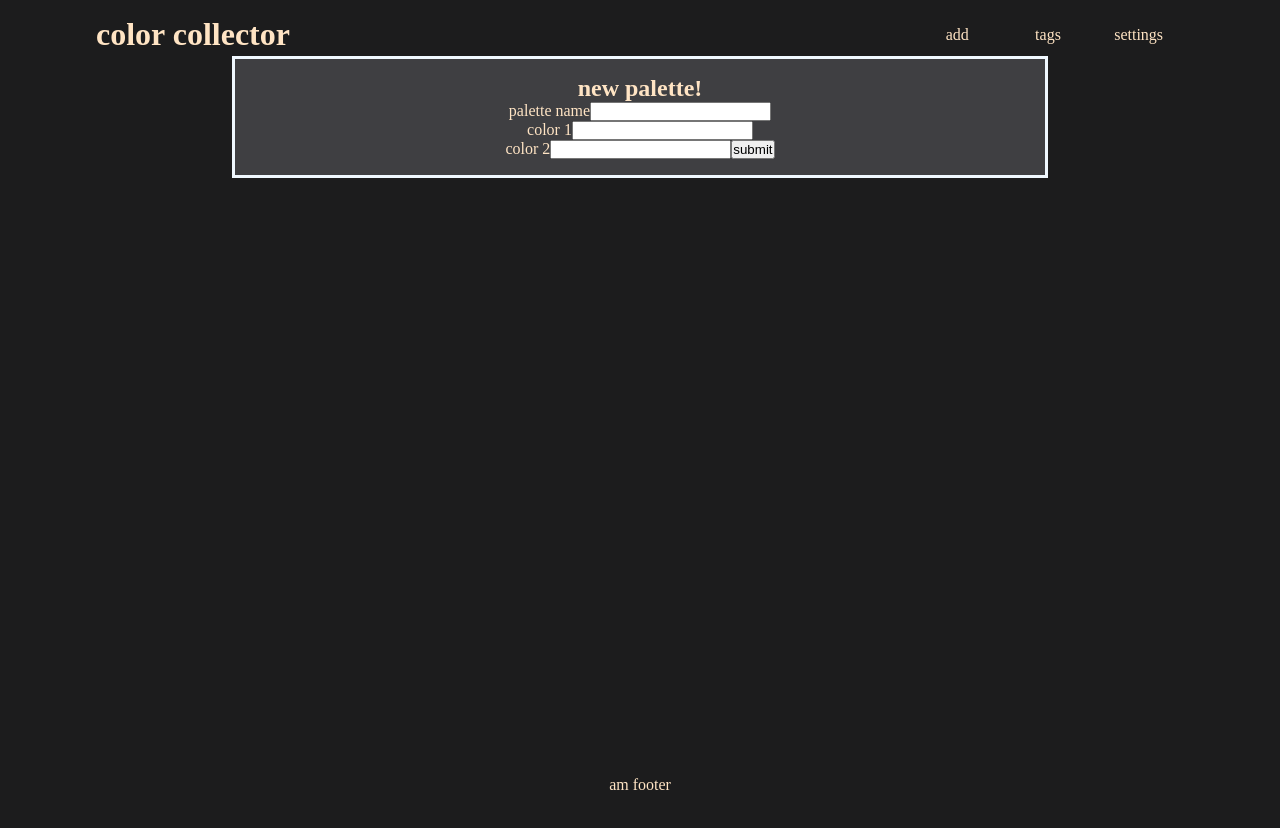
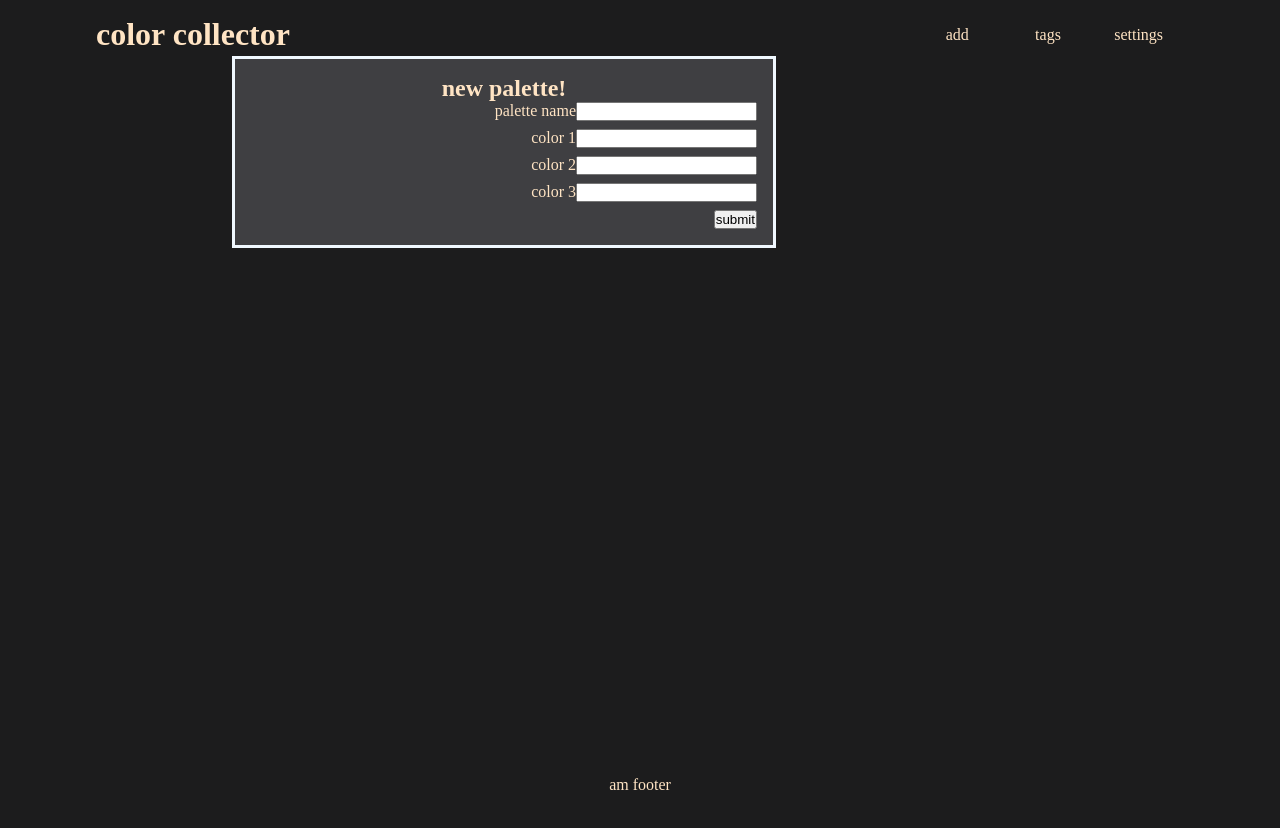
Before and after one commit to mistyb01/color-collector, a React (Create React App) app: page / in a window 1280 px wide. Both pictures are taken after a click on the element "add". Shown: the top 828 px of the page. Built offline with nearby package versions, Linux system fonts and the light colour scheme.

Commit message:
formbasic css

```diff
--- a/src/AddPopup.js
+++ b/src/AddPopup.js
@@ -23,15 +23,20 @@ function AddPopup({handlePaletteAdd, setPaletteName, colorList, setColorList}) {
               palette name
               <input type="text" onChange={handlePaletteName}/>
             </label>
-            <br/>
+
             <label>
               color 1
               <input type="text" id="0" onChange={handleColorList}/>
             </label>
-            <br/>
+
             <label>
               color 2
               <input type="text" id="1" onChange={handleColorList}/>
+            </label>
+
+            <label>
+              color 3
+              <input type="text" id="2" onChange={handleColorList}/>
             </label>
 
             <input type="submit" value="submit"/>
--- a/src/App.css
+++ b/src/App.css
@@ -54,7 +54,7 @@ footer {
 #add-popup {
     position: absolute;
     top: 5%;
-    width: 75%;
+    width: 50%;
     left: 12.5%;
     padding: 1rem;
     background-color: rgb(63, 63, 66);
@@ -63,6 +63,12 @@ footer {
     z-index: 2;
 }
 
+#add-popup form {
+    display: flex;
+    flex-direction: column;
+    row-gap: 0.5rem;
+    align-items: flex-end;
+}
 .palette-container {
     position: relative;
 
```
